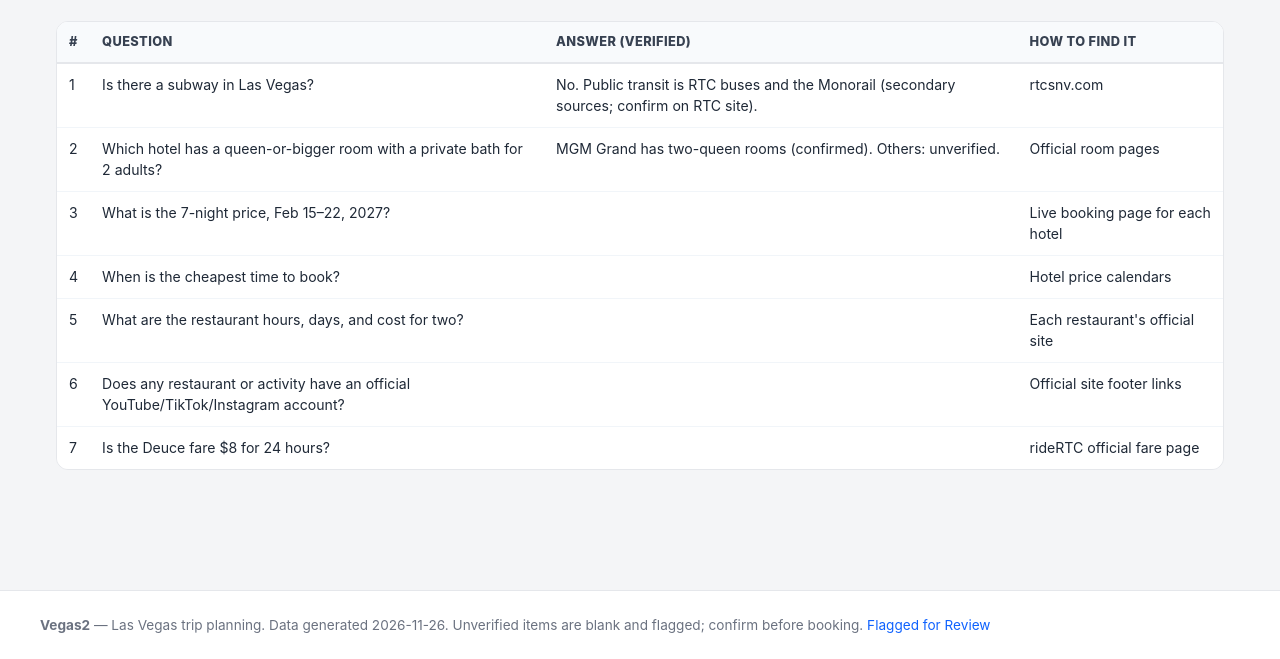
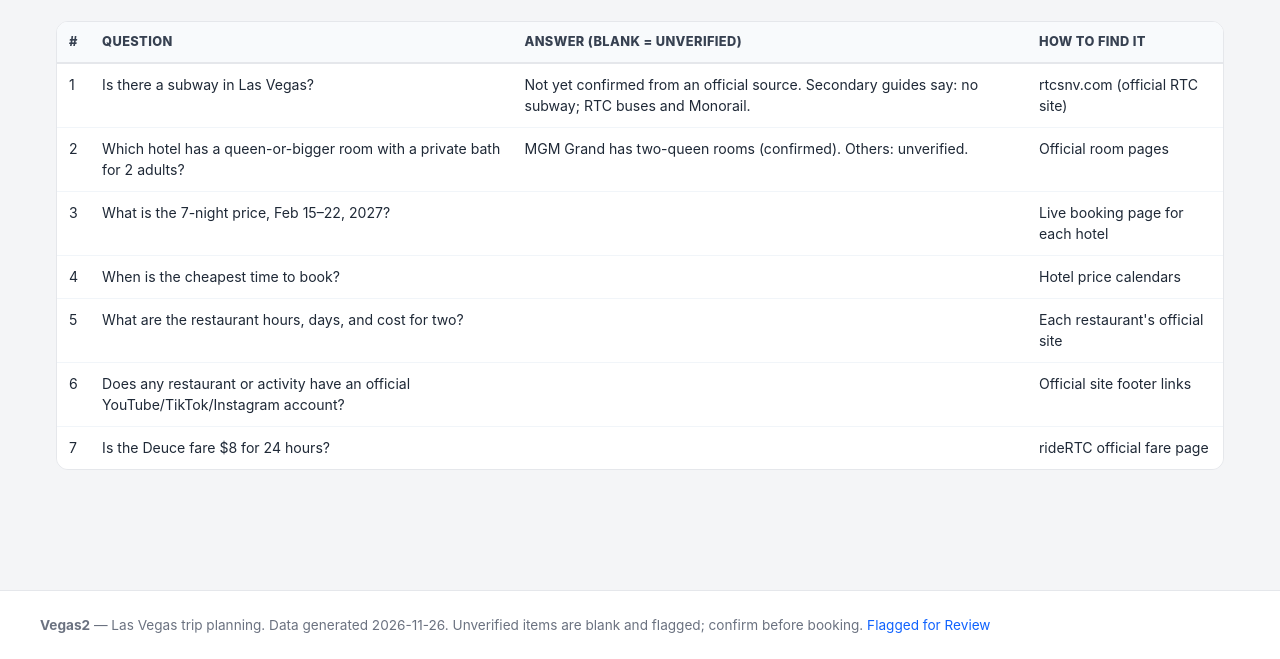
Before and after one commit to kanlerxz87-cyber/Vegas2, a plain HTML site: page questions.html in a window 1280 px wide. Shown: the part 166-825 px from the top of the page. Drawn offline with Linux system fonts and the light colour scheme.

Commit message:
Honesty fixes on Q&A and executive summary; update coordination board
Co-authored-by: arena-agent <297053741+arena-agent@users.noreply.github.com>

```diff
--- a/questions.html
+++ b/questions.html
@@ -10,8 +10,8 @@
 </div></header>
 <main class="page" id="content">
 <div class="page-header"><h2>Open Questions &amp; Answers</h2><div class="sub">What must be answered before a decision. Answers are only filled when confirmed from an official source.</div></div>
-<div class="table-wrap"><table><thead><tr><th>#</th><th>Question</th><th>Answer (verified)</th><th>How to find it</th></tr></thead><tbody>
-<tr><td>1</td><td>Is there a subway in Las Vegas?</td><td>No. Public transit is RTC buses and the Monorail (secondary sources; confirm on RTC site).</td><td>rtcsnv.com</td></tr>
+<div class="table-wrap"><table><thead><tr><th>#</th><th>Question</th><th>Answer (blank = unverified)</th><th>How to find it</th></tr></thead><tbody>
+<tr><td>1</td><td>Is there a subway in Las Vegas?</td><td>Not yet confirmed from an official source. Secondary guides say: no subway; RTC buses and Monorail.</td><td>rtcsnv.com (official RTC site)</td></tr>
 <tr><td>2</td><td>Which hotel has a queen-or-bigger room with a private bath for 2 adults?</td><td>MGM Grand has two-queen rooms (confirmed). Others: unverified.</td><td>Official room pages</td></tr>
 <tr><td>3</td><td>What is the 7-night price, Feb 15–22, 2027?</td><td></td><td>Live booking page for each hotel</td></tr>
 <tr><td>4</td><td>When is the cheapest time to book?</td><td></td><td>Hotel price calendars</td></tr>
```
Also changed, not shown: executive-summary.html (+1 -2 lines), 1 other file.
